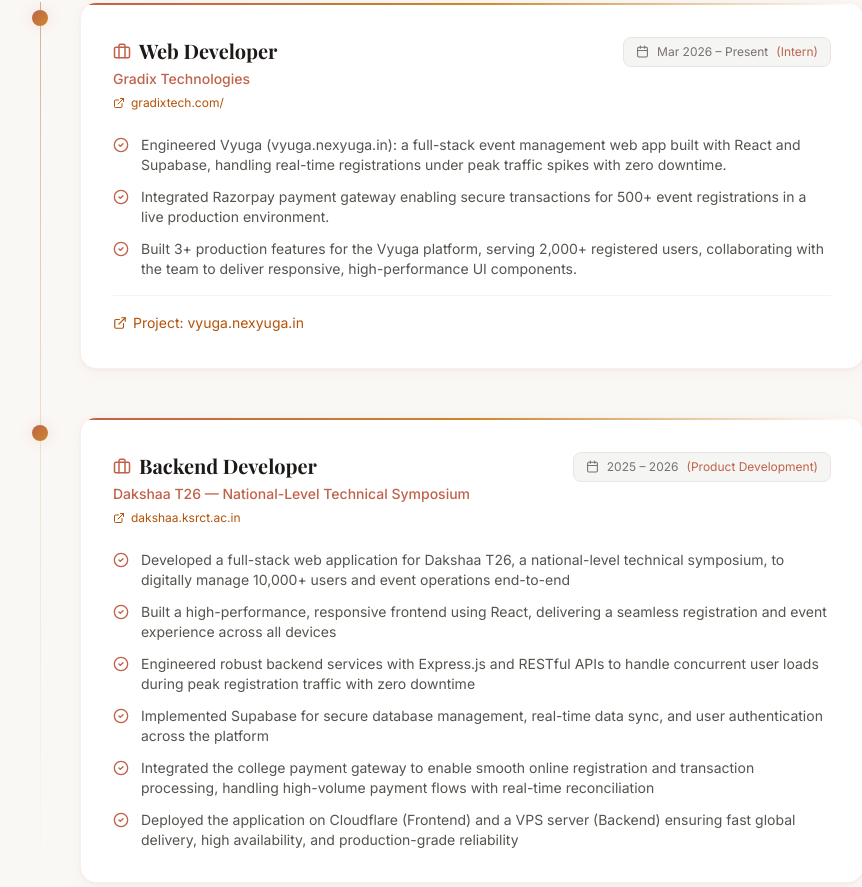
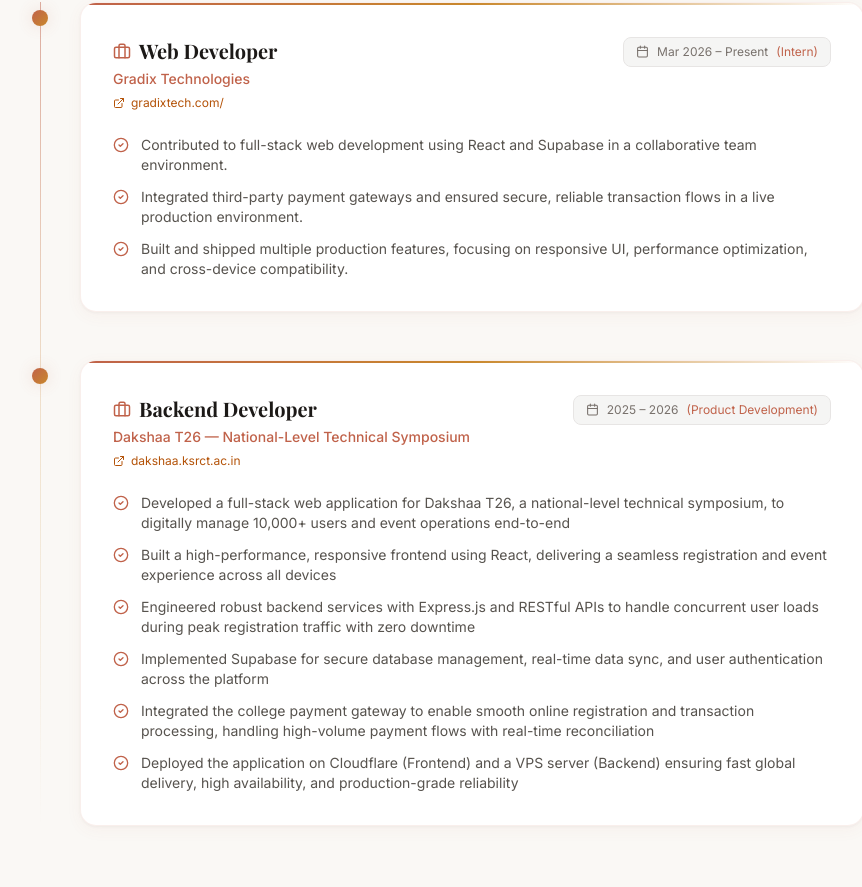
Before and after one commit to Vikasthangavel/Vikasthangavel, a React (Vite) app: page / in a window 1280 px wide. Shown: the part 5232-6119 px from the top of the page, without its empty margins (200-1062 px from the left). Built offline with nearby package versions, Linux system fonts and the light colour scheme; no server answers; a web font is replaced by a local one.

Commit message:
Experience updated

```diff
--- a/src/components/Experience.jsx
+++ b/src/components/Experience.jsx
@@ -9,11 +9,10 @@
     period: "Mar 2026 – Present",
     duration: "Intern",
     link: "https://gradixtech.com/",
-    projectLink: "https://vyuga.nexyuga.in/",
     points: [
-      "Engineered Vyuga (vyuga.nexyuga.in): a full-stack event management web app built with React and Supabase, handling real-time registrations under peak traffic spikes with zero downtime.",
-      "Integrated Razorpay payment gateway enabling secure transactions for 500+ event registrations in a live production environment.",
-      "Built 3+ production features for the Vyuga platform, serving 2,000+ registered users, collaborating with the team to deliver responsive, high-performance UI components.",
+      "Contributed to full-stack web development using React and Supabase in a collaborative team environment.",
+      "Integrated third-party payment gateways and ensured secure, reliable transaction flows in a live production environment.",
+      "Built and shipped multiple production features, focusing on responsive UI, performance optimization, and cross-device compatibility.",
     ],
   },
   {
```
